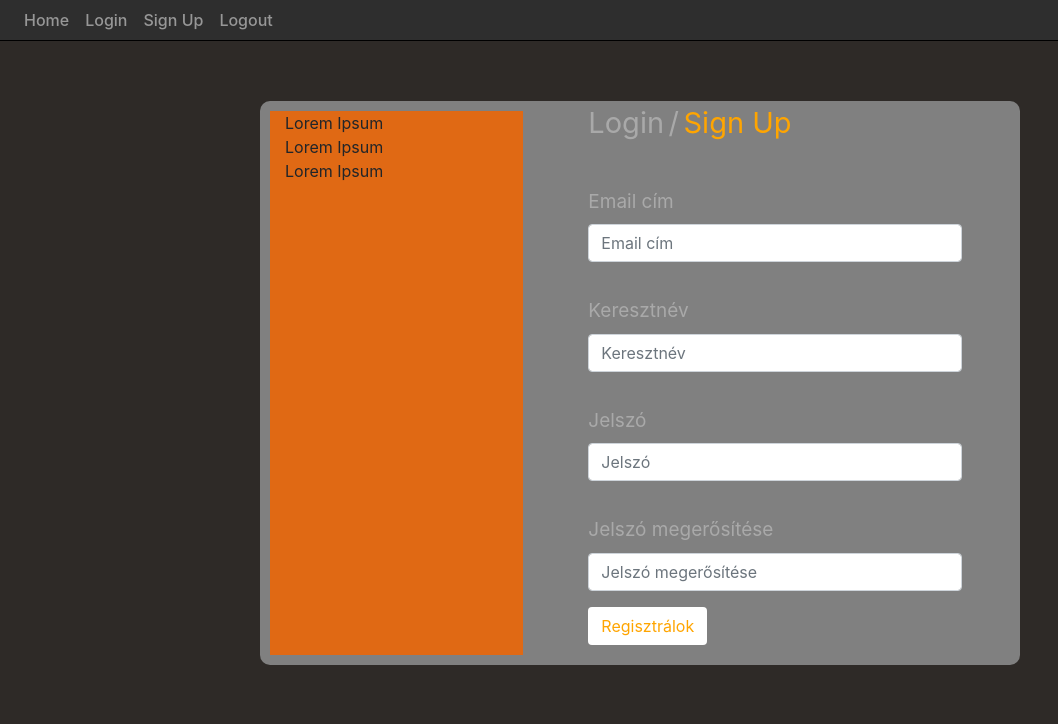
After one commit to marciberes/legymodell, a Python web app: template website/templates/sign_up.html in a window 1280 px wide. The commit adds this page. Shown: the top 724 px of the page, without its empty margins (0-1058 px from the left). Run offline with Jinja, Linux system fonts and the light colour scheme; the template is opened without the code that fills it, so the values that code supplies are empty; some libraries are stand-ins or nearby versions.

Commit message:
Added sign-up.html and login.html

```diff
--- a/website/auth.py
+++ b/website/auth.py
@@ -23,7 +23,7 @@ def login():
         else:
             flash('Email does not exist.', category='error')
 
-    return "<h1>LOGIN TESTING</h1>"
+    return render_template("login.html")
 
 @auth.route('/logout')
 @login_required
@@ -60,4 +60,4 @@ def sign_up():
             flash('Account created!', category='success')
             return redirect(url_for('views.home'))
 
-    return "<h1>SIGN-UP TESTING</h1>"
+    return render_template("sign_up.html")
--- a/website/templates/base.html
+++ b/website/templates/base.html
@@ -51,6 +51,8 @@
       {% endif %} {% endfor %} {% endif %} {% endwith %}
 
     <div>{% block content %}{%endblock%}</div>
+    <div>{% block sign_up %}{%endblock%}</div>
+    <div>{% block login %}{%endblock%}</div>
     <script
       src="https://code.jquery.com/jquery-3.2.1.slim.min.js"
       integrity="sha384-KJ3o2DKtIkvYIK3UENzmM7KCkRr/rE9/Qpg6aAZGJwFDMVNA/GpGFF93hXpG5KkN"
--- /dev/null
+++ b/website/templates/sign_up.html
@@ -0,0 +1,106 @@
+{% extends "base.html" %} {%block title%} Sign Up {%endblock%} {% block
+sign_up%}
+
+<style>
+  body {
+    background-color: #2e2a27;
+  }
+  .col-md-8 {
+    background: gray;
+    margin-top: 60px;
+    margin-bottom: 60px;
+    border-radius: 10px;
+    border-color: gray;
+    border: 3px;
+  }
+  ul {
+    margin-bottom: 20px;
+  }
+  ul a {
+    font-size: 29px;
+  }
+  label {
+    color: darkgray;
+    font-size: 19px;
+  }
+  ul a:hover {
+    text-decoration: none;
+  }
+  .btn {
+    background-color: white;
+    color: orange;
+  }
+</style>
+<body>
+  <div class="container">
+    <div class="row">
+      <div class="col-md-2"></div>
+      <div class="col-md-8">
+        <div class="row">
+          <div
+            class="col-md-4"
+            style="background: #e06914; margin: 10px 10px 10px 10px"
+          >
+            Lorem Ipsum <br />
+            Lorem Ipsum <br />Lorem Ipsum
+          </div>
+          <div class="col-md-7">
+            <ul>
+              <form method="GET">
+                <div class="form-group">
+                  <a style="color: darkgray" href="/login">Login</a>
+                  <label style="font-size: 29px">/</label>
+                  <a style="color: orange" href="#">Sign Up</a>
+                  <br />
+                  <label class="label control-label" style="margin-top: 35px"
+                    >Email cím</label
+                  >
+                  <input
+                    type="email"
+                    class="form-control"
+                    id="email"
+                    name="email"
+                    placeholder="Email cím"
+                  />
+                  <label class="label control-label" style="margin-top: 35px"
+                    >Keresztnév</label
+                  >
+                  <input
+                    type="text"
+                    class="form-control"
+                    id="firstName"
+                    name="firstName"
+                    placeholder="Keresztnév"
+                  />
+                  <label class="label control-label" style="margin-top: 35px"
+                    >Jelszó</label
+                  >
+                  <input
+                    type="password"
+                    class="form-control"
+                    id="password"
+                    name="password"
+                    placeholder="Jelszó"
+                  />
+                  <label class="label control-label" style="margin-top: 35px"
+                    >Jelszó megerősítése</label
+                  >
+                  <input
+                    type="password"
+                    class="form-control"
+                    id="password2"
+                    name="password2"
+                    placeholder="Jelszó megerősítése"
+                  />
+                </div>
+                <button type="submit" class="btn">Regisztrálok</button>
+              </form>
+            </ul>
+          </div>
+        </div>
+      </div>
+      <div class="col-md-2"></div>
+    </div>
+  </div>
+</body>
+{%endblock%}
```
Also changed, not shown: website/templates/login.html (added, +83 -0 lines).
